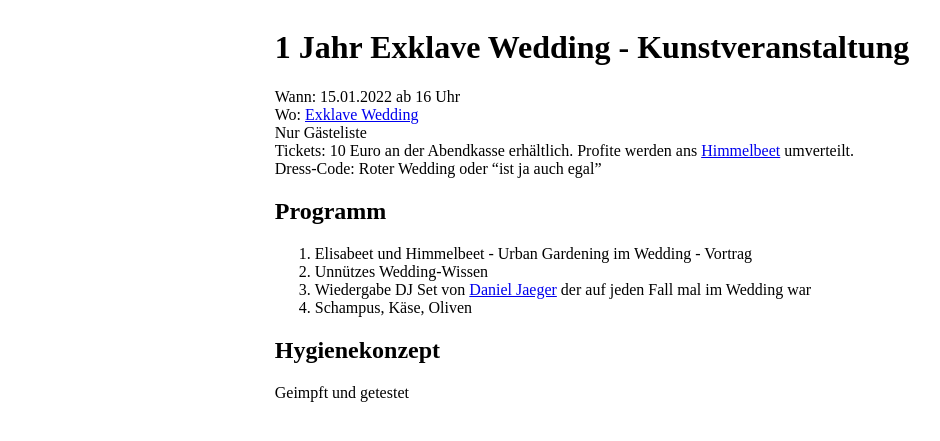
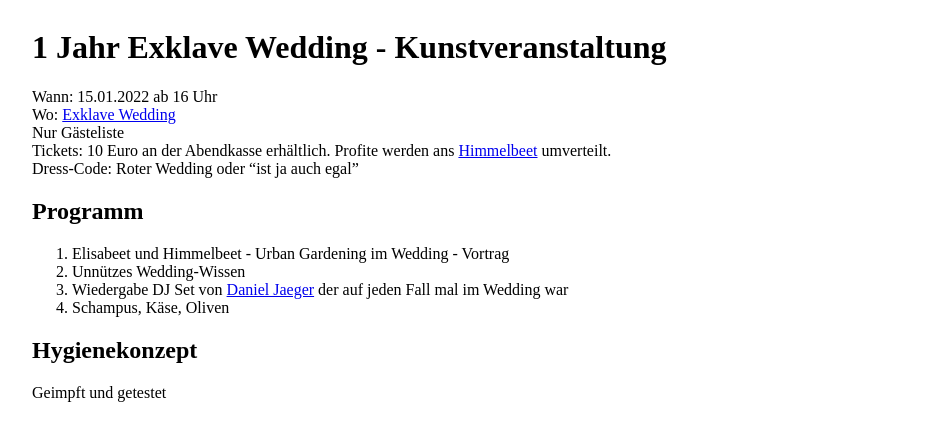
Before and after one commit to adamniedzielski/exklave-wedding, a Jekyll site: the page built from _pages/one-year.markdown, in a window 1280 px wide. Shown: the top 441 px of the page, without its empty margins (48-988 px from the left). Built offline with Jekyll 4.4.1, drawn with Linux system fonts in a browser that asks for light colours.

Commit message:
Make pages with narrow content look nice

```diff
--- a/_layouts/default.html
+++ b/_layouts/default.html
@@ -15,7 +15,7 @@
       }
 
       .container {
-        max-width: 70em;
+        width: 70em;
       }
     </style>
   </head>
```
